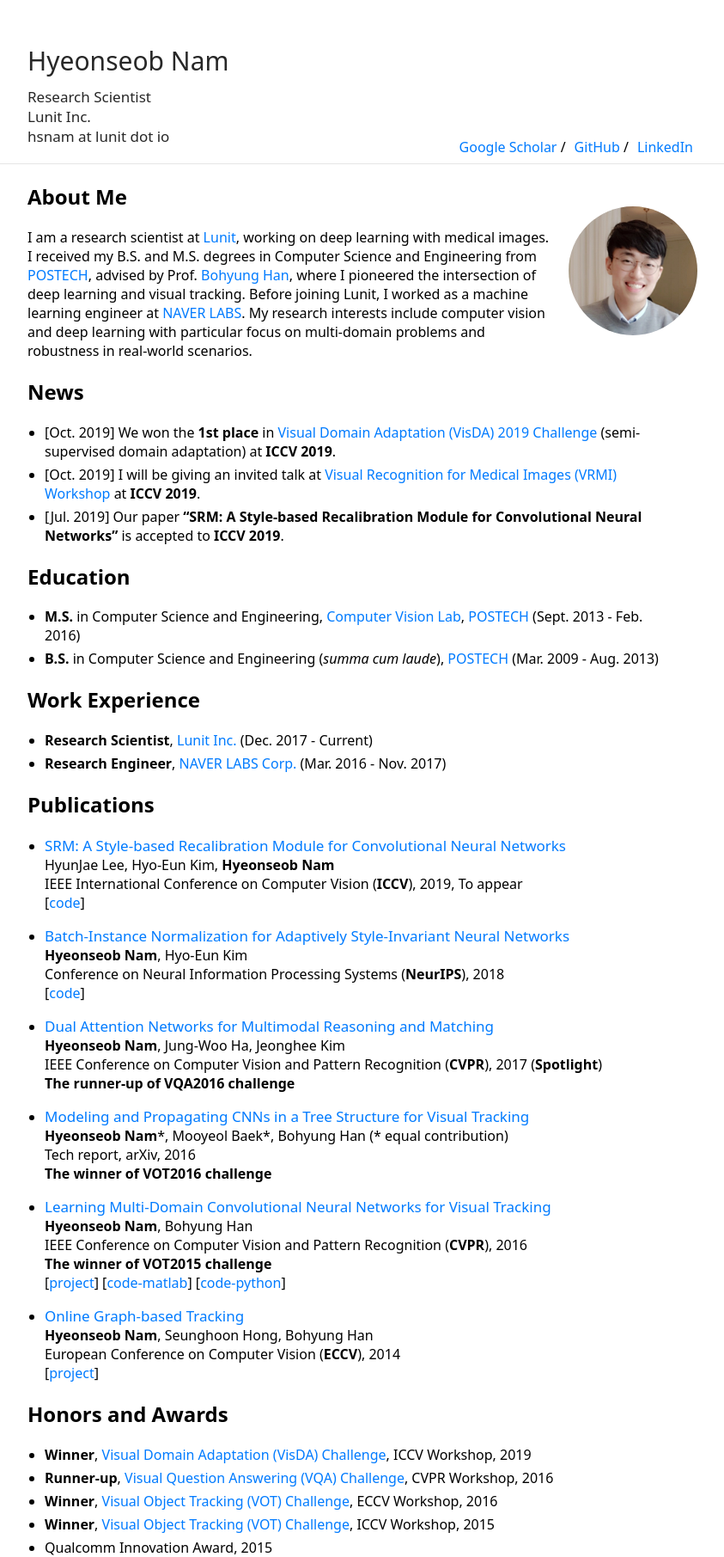
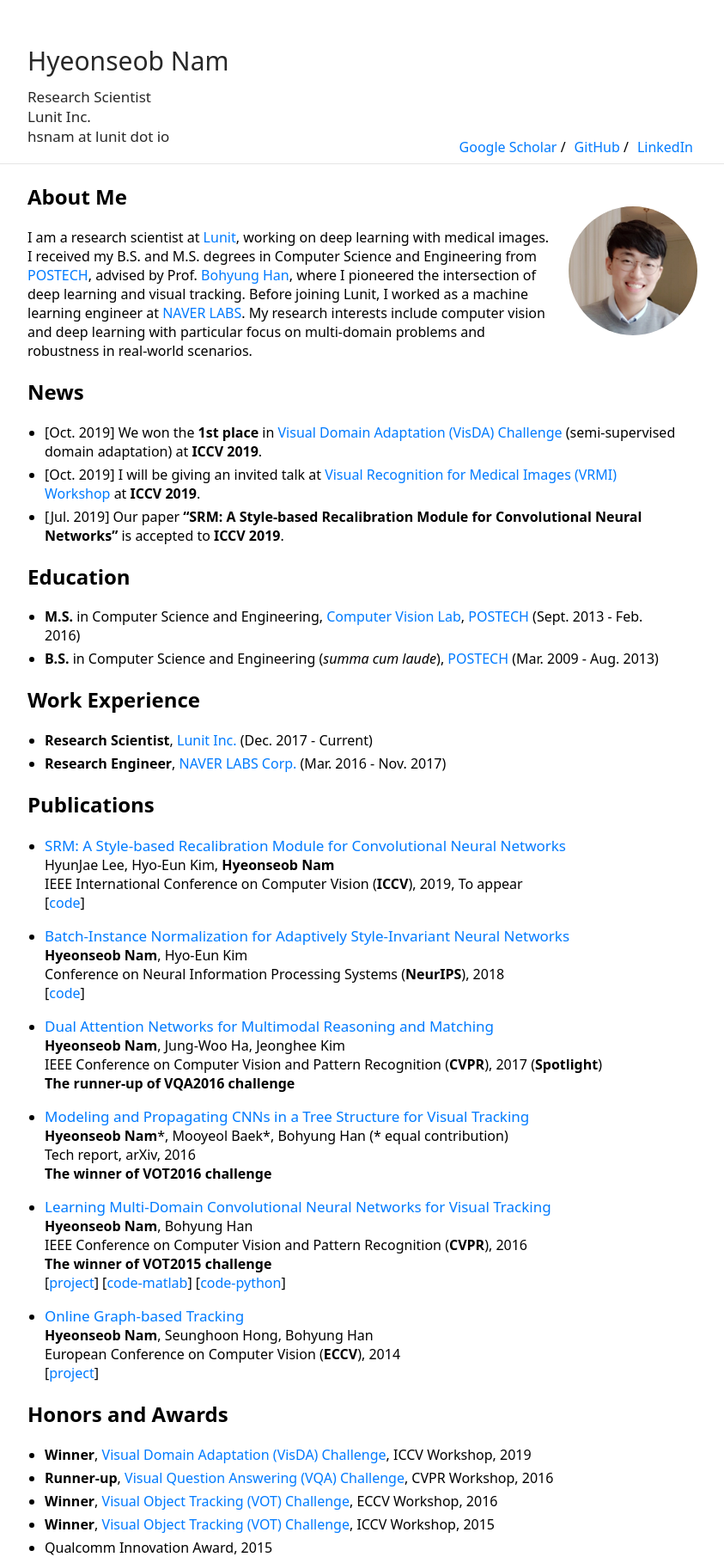
Before and after one commit to gholste/hyeonseobnam.github.io, a Jekyll site: the page built from index.md, in a window 1280 px wide. Shown: the whole page at 86% size, without its empty margins (218-1061 px from the left). Built offline with Jekyll 4.4.1, drawn with Linux system fonts in a browser that asks for light colours.

Commit message:
Update index.md

```diff
--- a/index.md
+++ b/index.md
@@ -13,7 +13,7 @@ Before joining Lunit, I worked as a machine learning engineer at [NAVER LABS](ht
 My research interests include computer vision and deep learning with particular focus on multi-domain problems and robustness in real-world scenarios.
 
 ## News
-- [Oct. 2019] We won the **1st place** in [Visual Domain Adaptation (VisDA) 2019 Challenge](http://ai.bu.edu/visda-2019/) (semi-supervised domain adaptation) at **ICCV 2019**.
+- [Oct. 2019] We won the **1st place** in [Visual Domain Adaptation (VisDA) Challenge](http://ai.bu.edu/visda-2019/) (semi-supervised domain adaptation) at **ICCV 2019**.
 - [Oct. 2019] I will be giving an invited talk at [Visual Recognition for Medical Images (VRMI) Workshop](https://sites.google.com/view/iccv19-vrmi) at **ICCV 2019**.
 - [Jul. 2019] Our paper **"SRM: A Style-based Recalibration Module for Convolutional Neural Networks"** is accepted to **ICCV 2019**.
 
```
